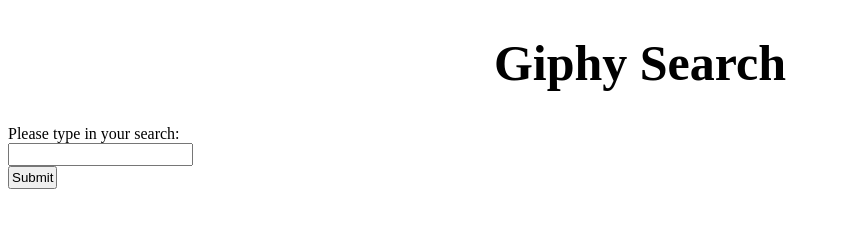
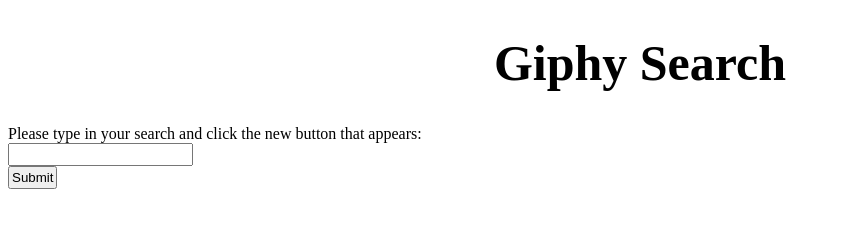
Before and after one commit to AbrahamTesla/giphyProject, a plain HTML site: page giphyProject/index.html in a window 1280 px wide. Shown: the whole page, without its empty margins (0-841 px from the left). Drawn offline with nearby package versions, Linux system fonts and the light colour scheme.

Commit message:
made it work

```diff
--- a/giphyProject/index.html
+++ b/giphyProject/index.html
@@ -13,7 +13,7 @@
 
 
     <form>
-        <label>Please type in your search:</label><br>
+        <label>Please type in your search and click the new button that appears:</label><br>
         <input class="inputText" type="text">
         <br>
 
@@ -28,8 +28,6 @@
         <script>
 
          $( document ).ready(function() {
-
-
 
                     $("#addButton").on("click", function(event){
                                 event.preventDefault();
```
Lines whose indentation alone changed are shown as unchanged.
